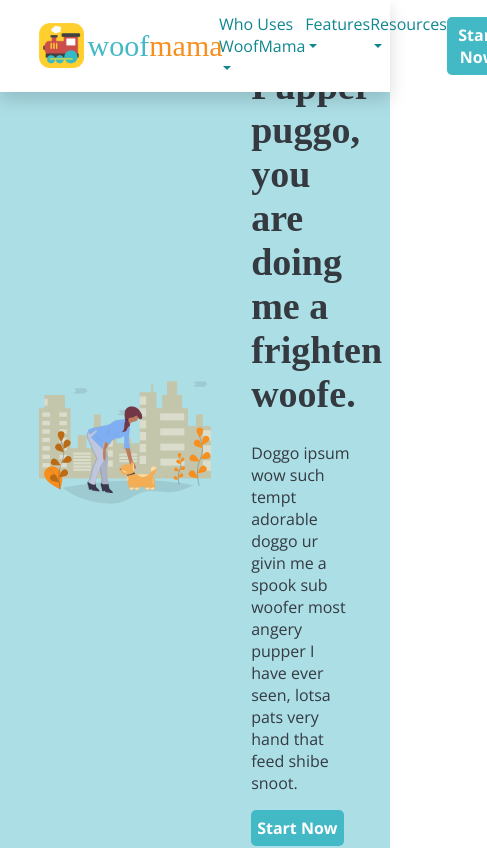
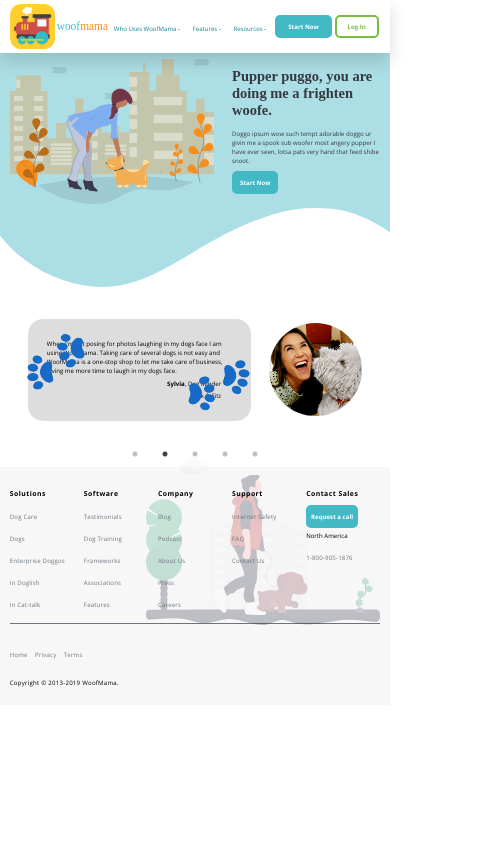
Before and after one commit to caropi/dog-daycare, a React (Create React App) app: page / in a window 390 px wide. Shown: the top 848 px of the page, 487 px wide, since content can reach past the window. Built offline with nearby package versions, Linux system fonts and the light colour scheme; a web font is replaced by a local one.

Commit message:
:sparkling_heart: tablet responsive complete

```diff
--- a/src/components/Carousel.js
+++ b/src/components/Carousel.js
@@ -13,7 +13,15 @@ const Carousel = () => {
       slidesToScroll: 1,
       autoplay: true,
       pauseOnHover: true,
-      swipeToSlide: true
+      swipeToSlide: true,
+      responsive: [
+        {
+          breakpoint: 1024,
+          settings: {
+            arrows: false
+          }
+        }
+      ]
     };
     const users = [
       {
--- a/src/styles/_carousel.scss
+++ b/src/styles/_carousel.scss
@@ -64,6 +64,18 @@
         }
     }
 
+    @media (max-width: 1024px) {
+        &__card {
+            &--copy-container {
+                padding: 5%;
+
+            }
+        }
+
+        p {
+            font-size: 1.563vw;
+        }
+    }
 }
 
 .slick-prev:before,
--- a/src/styles/_commonButton.scss
+++ b/src/styles/_commonButton.scss
@@ -13,6 +13,10 @@
         background: $blue;
         border: 2.5px solid $blue;
     }
+
+    @media (max-width: 1024px) {
+        font-size: 1.563vw;
+    }
 }
 
 .logged-out {
--- a/src/styles/_footer.scss
+++ b/src/styles/_footer.scss
@@ -77,4 +77,15 @@ footer {
         }
     }
 
+    @media (max-width: 1024px) {
+
+        a,
+        p {
+            font-size: 1.563vw;
+        }
+
+        .footer__column--title {
+            font-size: 1.758vw;
+        }
+    }
 }
--- a/src/styles/_general.scss
+++ b/src/styles/_general.scss
@@ -2,6 +2,14 @@
     width: 80%;
     margin: 0 auto;
     max-width: 1240px;
+
+    @media (max-width: 1024px) {
+        width: 90%;
+    }
+
+    @media (max-width: 620px) {
+        width: 95%;
+    }
 }
 
 header {
--- a/src/styles/_hero.scss
+++ b/src/styles/_hero.scss
@@ -23,6 +23,22 @@
             color: $gray-dark;
         }
     }
+
+    @media (max-width: 1024px) {
+        padding-top: 15vw;
+
+        &__copy-container {
+            width: 40%;
+
+            &--title {
+                font-size: 3.711vw;
+            }
+
+            &--text {
+                font-size: 1.563vw;
+            }
+        }
+    }
 }
 
 .hero-curve {
--- a/src/styles/_nav.scss
+++ b/src/styles/_nav.scss
@@ -74,4 +74,14 @@
             }
         }
     }
+
+    @media (max-width: 1024px) {
+        .nav__logo--title {
+            font-size: 2.930vw;
+        }
+
+        .nav__list-container--list-item a {
+            font-size: 1.563vw;
+        }
+    }
 }
--- a/src/styles/_variables.scss
+++ b/src/styles/_variables.scss
@@ -13,7 +13,6 @@ $primary: #79be43;
 $success: #ddd;
 $warning: #6a55a1;
 $danger: #cb4e4b;
-$light: #fff;
 $yellow: #ffc32f;
 $yellow-light: #feed7f;
 $green: #79be43;
```
